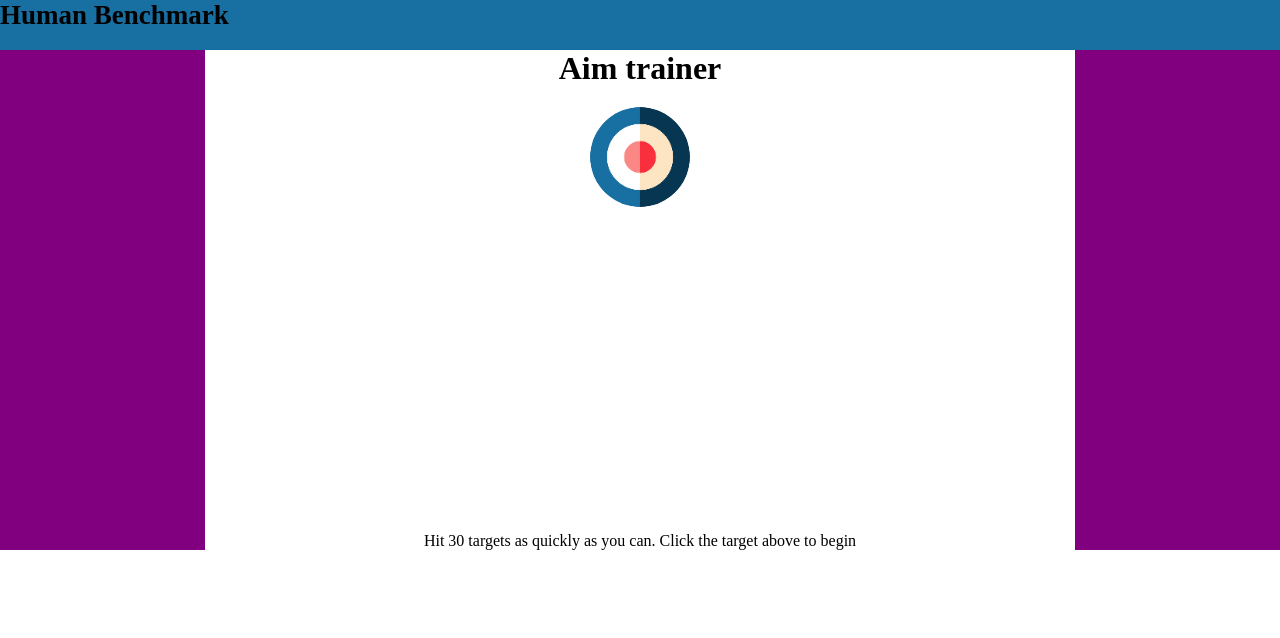
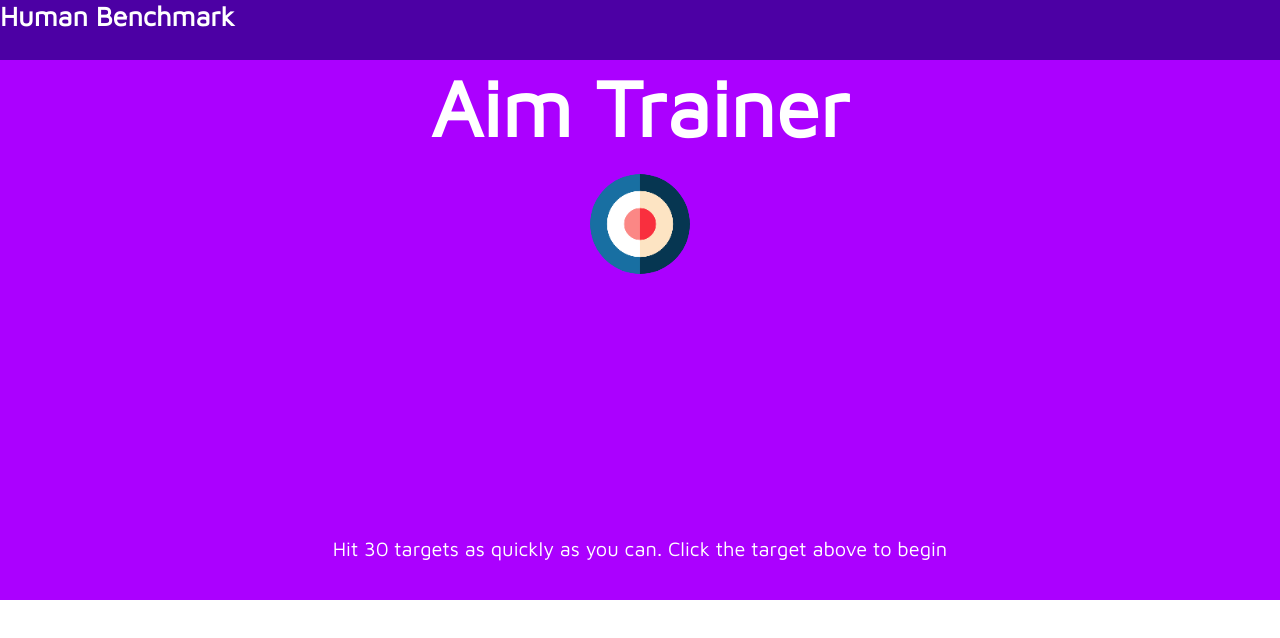
Before and after one commit to miastorga/aim-trainer, a React (Vite) app: page / in a window 1280 px wide. Shown: the top 638 px of the page. Built offline with nearby package versions, Linux system fonts and the light colour scheme.

Commit message:
funcionalidad tiempo en milisegundos por diana

```diff
--- a/index.html
+++ b/index.html
@@ -1,13 +1,18 @@
 <!DOCTYPE html>
 <html lang="en">
+
   <head>
     <meta charset="UTF-8" />
     <link rel="icon" type="image/svg+xml" href="/vite.svg" />
+    <link rel="preconnect" href="https://fonts.gstatic.com" crossorigin>
+    <link href="https://fonts.googleapis.com/css2?family=Maven+Pro&display=swap" rel="stylesheet">
     <meta name="viewport" content="width=device-width, initial-scale=1.0" />
     <title>Vite + React</title>
   </head>
+
   <body>
     <div id="root"></div>
     <script type="module" src="/src/main.jsx"></script>
   </body>
+
 </html>
--- a/src/App.css
+++ b/src/App.css
@@ -1,33 +1,46 @@
+:root {
+  --primary-bg: #31004A;
+  --secundary-bg: #4C00A4;
+  --tertiary-bg: #AB00FF;
+  --text-white: #ffffff;
+}
+
 * {
   margin: 0;
   padding: 0;
   box-sizing: border-box;
+  font-family: 'Maven Pro', sans-serif;
 }
 
 body {
   height: 100vh;
 }
 
+h1,
+h2,
+p,
+span {
+  color: var(--text-white);
+}
+
 nav {
-  background-color: rgb(24, 111, 162);
-  height: 50px;
+  background-color: var(--secundary-bg);
+  height: 60px;
   width: 100%;
   font-size: 18px;
-  /* z-index: 10; */
-  /* position: fixed; */
   top: 0px;
 }
 
 main {
-  background: purple;
+  background: var(--tertiary-bg);
   display: grid;
 }
 
 .diana-container {
   overflow: hidden;
   width: 68%;
-  height: 500px;
-  background-color: white;
+  height: 540px;
+  background-color: var(--tertiary-bg);
   place-self: center;
   display: flex;
   align-items: center;
@@ -63,3 +76,26 @@
   position: relative;
   height: 90%;
 }
+
+.title {
+  font-size: 2.5rem;
+}
+
+.footer p {
+  font-size: 20px;
+  margin-bottom: 40px;
+}
+
+.btn {
+  padding: 15px 25px;
+  border-radius: 5px;
+  border: none;
+  color: var(--text-white);
+  background-color: var(--secundary-bg);
+  font-weight: bold;
+}
+
+.btn:hover {
+  cursor: pointer;
+  background-color: var(--primary-bg);
+}
--- a/src/App.jsx
+++ b/src/App.jsx
@@ -1,36 +1,72 @@
 import { useState } from 'react'
 import { Diana } from './components/Diana'
-import { useRef } from 'react'
+import { useRef, useEffect } from 'react'
 import { handleDianaMovement } from './dianaUtils'
 import { Terminado } from './components/Terminado'
 import './App.css'
 
+
+const GameState = {
+  notStarted: 'notStarted',
+  inProgress: 'inProgress',
+  finished: 'finished'
+}
+
 function App() {
+  const TOTAL_REMAINING = 3
   const [buttonPosition, setButtonPosition] = useState({ top: '50%', left: '50%' })
-  const [startGame, setStartGame] = useState(true) // Estado para mostrar datos de inicio
-  const [remaining, setRemaining] = useState(3) // Estado para rastrear los click faltantes
-  const [firstClick, setFirstClick] = useState(true) // Estado para rastrear el primer clic
+  const [remaining, setRemaining] = useState(TOTAL_REMAINING) // Estado para rastrear los click faltantes
+  const [gameState, setGameState] = useState(GameState.notStarted) // Estado para mostrar las etapas del juego (pantalla de inicio, juego, pantalla final)
+  const [isFirstClick, setIsFirstClick] = useState(true) // Estado para rastrear el primer click
   const dianaContainerRef = useRef()
+  const [startTime, setStartTime] = useState(0)
+  const [clickTimes, setClickTimes] = useState([])
+  const [averageTime, setAverageTime] = useState(0)
+
+
+  function handleAverageClick() {
+    const currentTime = new Date().getTime()
+    if (startTime) {
+      const deltaTime = currentTime - startTime
+      setClickTimes([...clickTimes, deltaTime])
+    }
+    setStartTime(currentTime)
+  }
 
   function handleDianaClick() {
-    if (firstClick) {
-      setFirstClick(false)
+    if (isFirstClick) {
+      setIsFirstClick(false)
       handleDianaMovement(dianaContainerRef, setButtonPosition)
+      setGameState(GameState.inProgress)
     } else {
       handleDianaMovement(dianaContainerRef, setButtonPosition)
       setRemaining((prevRemaining) => prevRemaining - 1)
     }
-    if (startGame) setStartGame(false)
+    if (remaining === 1) setGameState(GameState.finished)
   }
 
+  useEffect(() => {
+    if (clickTimes.length > 1) {
+      const sum = clickTimes.reduce((a, b) => a + b, 0)
+      const average = sum / clickTimes.length
+      setAverageTime(average.toFixed(2))
+    } else {
+      setAverageTime(0)
+    }
+  }, [clickTimes])
+
   function handleGameRestart() {
-    setStartGame(true)
-    setRemaining(3)
-    setFirstClick(true)
+    setGameState(GameState.notStarted)
+    setRemaining(TOTAL_REMAINING)
+    setIsFirstClick(true)
     setButtonPosition({ top: '50%', left: '50%' })
+    setAverageTime(0)
+    setStartTime(0)
+    setClickTimes([])
   }
 
   const isGameFinished = remaining === 0
+  const showRemaining = gameState === GameState.inProgress && !isGameFinished
 
   return (
     <>
@@ -39,15 +75,19 @@
       </nav>
       <main>
         <div className="diana-container">
-          {startGame && <h1>Aim trainer</h1>}
+          <div className='title'>
+            {gameState === GameState.notStarted && <h1>Aim Trainer</h1>}
+          </div>
           <div className='header'>
-            {!startGame && !isGameFinished && <h2>Remaining: {remaining}</h2>}
+            {showRemaining && <h2>Remaining: {remaining}</h2>}
           </div>
           <div className='main-content' ref={dianaContainerRef}>
-            {remaining > 0 && <Diana handleDianaClick={handleDianaClick} buttonPosition={buttonPosition} />}
-            {isGameFinished && <Terminado onGameRestart={handleGameRestart} />}
+            {remaining > 0 && <Diana handleDianaClick={handleDianaClick} buttonPosition={buttonPosition} handleAverageClick={handleAverageClick} />}
+            {gameState === GameState.finished && <Terminado onGameRestart={handleGameRestart} averageTime={averageTime} />}
           </div>
-          {startGame && <p>Hit 30 targets as quickly as you can. Click the target above to begin</p>}
+          <div className='footer'>
+            {gameState === GameState.notStarted && <p>Hit 30 targets as quickly as you can. Click the target above to begin</p>}
+          </div>
         </div>
       </main>
     </>
--- a/src/components/Diana.jsx
+++ b/src/components/Diana.jsx
@@ -1,12 +1,15 @@
 /* eslint-disable react/prop-types */
 import diana from '../assets/diana .svg'
 import '../App.css'
-export const Diana = ({ handleDianaClick, buttonPosition }) => {
+export const Diana = ({ handleDianaClick, buttonPosition, handleAverageClick }) => {
 
   return (
-    <img src={diana} alt="" className='diana-svg' style={{
+    <img src={diana} alt="diana" className='diana-svg' style={{
       top: `${buttonPosition.top}px`,
       left: `${buttonPosition.left}px`,
-    }} onClick={handleDianaClick} draggable="false" onMouseDown={() => false} />
+    }} onClick={() => {
+      handleDianaClick()
+      handleAverageClick()
+    }} draggable="false" onMouseDown={() => false} />
   )
 }
--- a/src/components/Terminado.jsx
+++ b/src/components/Terminado.jsx
@@ -1,13 +1,14 @@
 /* eslint-disable react/prop-types */
-export const Terminado = ({ onGameRestart }) => {
+import '../App.css'
+export const Terminado = ({ onGameRestart, averageTime }) => {
   return (
     <div>
       <div>
-        <h1>Tiempo promedio entre objetivo</h1>
-        <p>500ms</p>
+        <h1>Tiempo promedio por objetivo</h1>
+        <p>{averageTime}ms</p>
       </div>
-      <div>
-        <button onClick={() => onGameRestart()}>Try again</button>
+      <div >
+        <button onClick={() => onGameRestart()} className='btn'>Try again</button>
       </div>
     </div>
   )
--- a/src/dianaUtils.js
+++ b/src/dianaUtils.js
@@ -1,4 +1,4 @@
-// Funcion encargada de mover de forma aleatoria la diana al hacerle click
+// Funcion encargada de mover de forma aleatoria la diana
 export function handleDianaMovement(dianaContainerRef, setButtonPosition) {
   const containerRect = dianaContainerRef.current.getBoundingClientRect()
 
```
